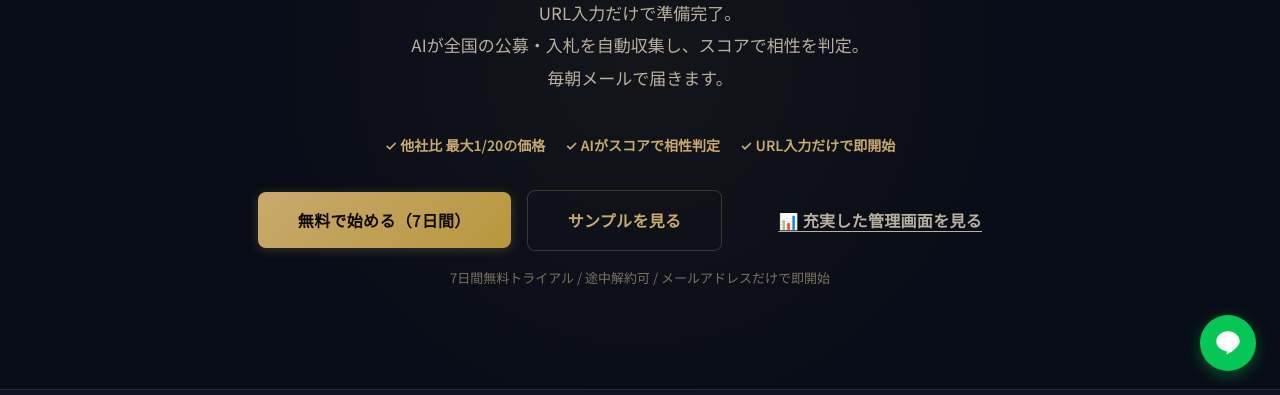
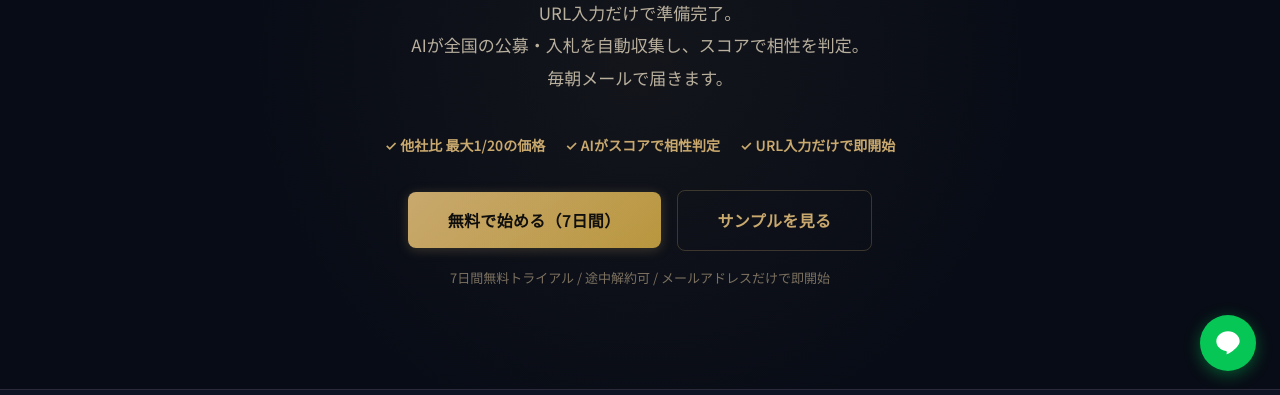
Before and after one commit to makoban/koubo-navi, a website: page public/index.html in a window 1280 px wide. Shown: the part 405-800 px from the top of the page. Drawn offline with nearby package versions, Linux system fonts and the light colour scheme; no server answers.

Commit message:
Revert "add: ヒーローセクションに「充実した管理画面を見る」ボタン追加"
This reverts commit e8156b14f6b45ef3c7a8f1d06b48df54d2cf7e61.

```diff
--- a/public/index.html
+++ b/public/index.html
@@ -119,7 +119,6 @@
         <div class="hero__actions">
           <button class="btn btn--primary btn--lg" onclick="ctaStartOnboarding()">無料で始める（7日間）</button>
           <a href="#service-sample" class="btn btn--outline btn--lg">サンプルを見る</a>
-          <a href="#sample-section" class="btn btn--ghost btn--lg">&#x1F4CA; 充実した管理画面を見る</a>
         </div>
         <p class="hero__note">7日間無料トライアル / 途中解約可 / メールアドレスだけで即開始</p>
       </div>
--- a/public/style.css
+++ b/public/style.css
@@ -128,16 +128,6 @@ br.sp-only { display: none; }
 .btn--outline:hover {
   border-color: var(--accent);
   background: var(--accent-light);
-}
-.btn--ghost {
-  background: transparent;
-  border: none;
-  color: var(--text-secondary);
-  text-decoration: underline;
-  text-underline-offset: 4px;
-}
-.btn--ghost:hover {
-  color: var(--accent);
 }
 .btn--sm { padding: 6px 16px; font-size: 13px; }
 .btn--lg { padding: 16px 40px; font-size: 16px; }
```
